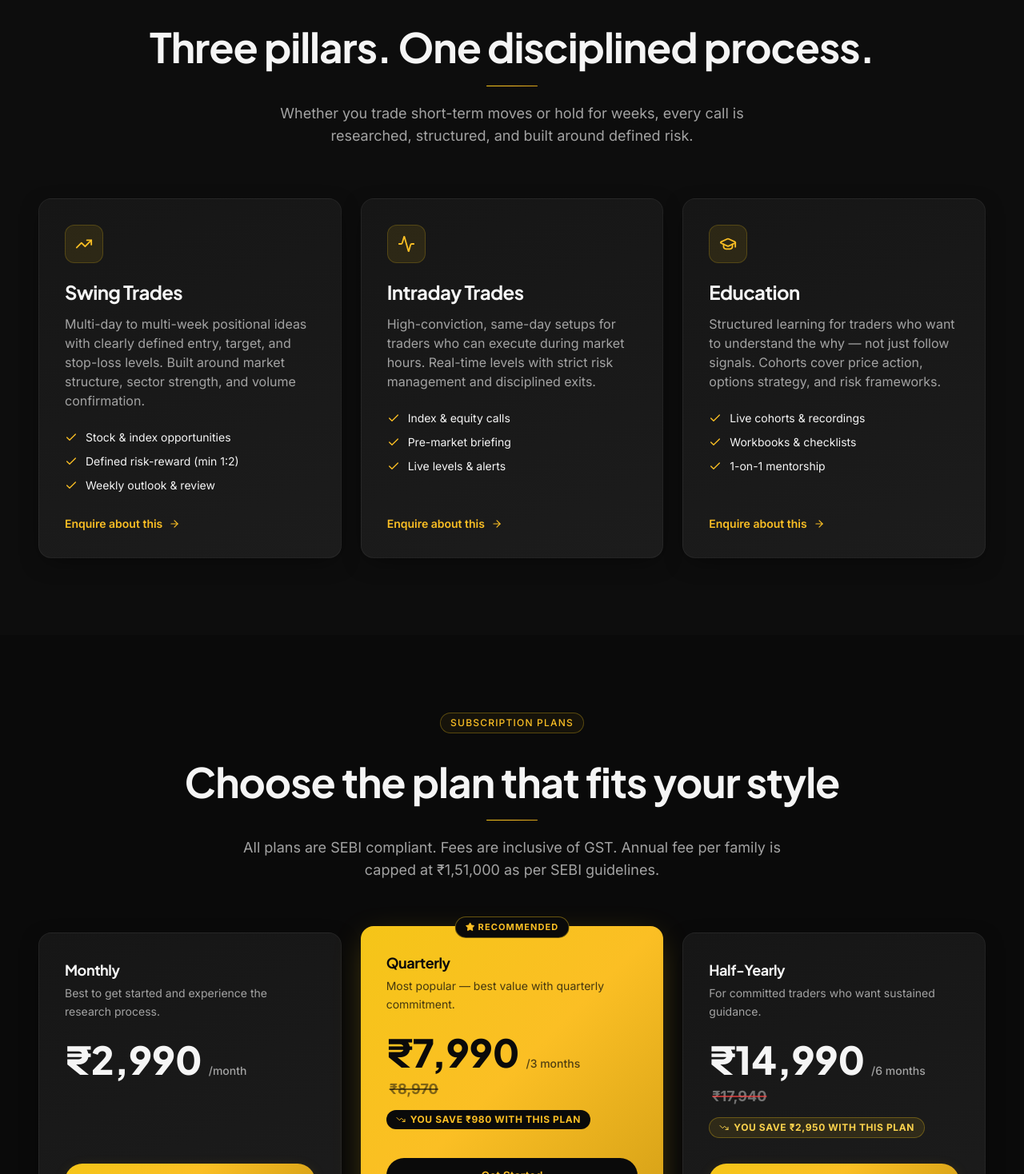
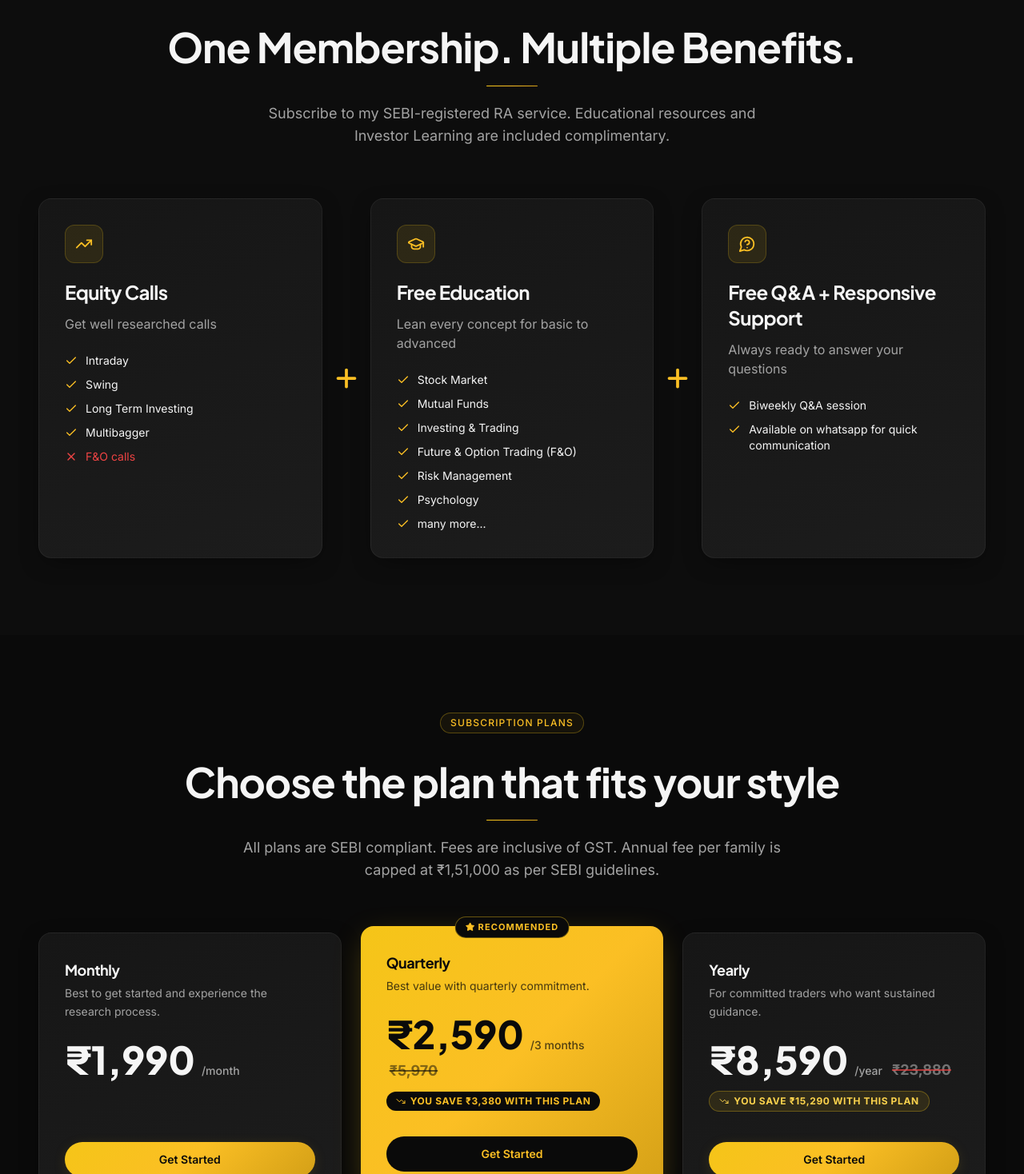
Before and after one commit to Kaustubh09/Akash-Portfolio, a React (Vite) app: page / in a window 1280 px wide. Shown: the part 862-2330 px from the top of the page at 80% size. Built offline with nearby package versions, Linux system fonts and the light colour scheme.

Commit message:
add further content

```diff
--- a/src/components/Services.jsx
+++ b/src/components/Services.jsx
@@ -1,13 +1,14 @@
+import { Fragment } from 'react';
 import { motion } from 'framer-motion';
-import { TrendingUp, Activity, GraduationCap, Check, ArrowRight } from 'lucide-react';
+import { TrendingUp, Activity, GraduationCap, MessageCircleQuestion, Check, X, Plus } from 'lucide-react';
 import SectionHeader from './ui/SectionHeader';
 import { services } from '../content/services';
 
 // Map content icon strings → lucide components. Add new mappings here when new
 // service items are introduced in content/services.js.
-const iconMap = { TrendingUp, Activity, GraduationCap };
+const iconMap = { TrendingUp, Activity, GraduationCap, MessageCircleQuestion };
 
-export default function Services({ onOpenContact }) {
+export default function Services() {
   return (
     <section id="services" className="section bg-bg-soft/40">
       <div className="section-inner">
@@ -17,17 +18,18 @@ export default function Services({ onOpenContact }) {
           subheading={services.subheading}
         />
 
-        <div className="grid md:grid-cols-2 lg:grid-cols-3 gap-6">
+        <div className="flex flex-col lg:flex-row items-stretch gap-4 lg:gap-2">
           {services.items.map((item, idx) => {
             const Icon = iconMap[item.icon] ?? TrendingUp;
+            const isLast = idx === services.items.length - 1;
             return (
+              <Fragment key={item.title}>
                 <motion.article
-                key={item.title}
                   initial={{ opacity: 0, y: 24 }}
                   whileInView={{ opacity: 1, y: 0 }}
                   viewport={{ once: true, margin: '-60px' }}
                   transition={{ duration: 0.5, delay: idx * 0.1 }}
-                className="card card-hover p-6 md:p-8 flex flex-col h-full"
+                  className="card card-hover p-6 md:p-8 flex flex-col flex-1"
                 >
                   <div className="inline-flex h-12 w-12 items-center justify-center rounded-xl bg-gold-500/10 text-gold-400 mb-5 border border-gold-500/20">
                     <Icon size={22} />
@@ -40,21 +42,32 @@ export default function Services({ onOpenContact }) {
                   </p>
 
                   <ul className="mt-6 space-y-2.5 flex-1">
-                  {item.features.map((f) => (
-                    <li key={f} className="flex items-start gap-2.5 text-sm text-ink">
+                    {item.features.map((f) => {
+                      const text = typeof f === 'string' ? f : f.text;
+                      const strike = typeof f === 'object' && f.strike;
+                      return (
+                        <li key={text} className="flex items-start gap-2.5 text-sm text-ink">
+                          {strike ? (
+                            <X size={16} className="mt-0.5 text-red-500 shrink-0" />
+                          ) : (
                             <Check size={16} className="mt-0.5 text-gold-400 shrink-0" />
-                      <span>{f}</span>
+                          )}
+                          <span className={strike ? 'text-red-500' : ''}>{text}</span>
                         </li>
-                  ))}
+                      );
+                    })}
                   </ul>
+                </motion.article>
 
-                <button
-                  onClick={onOpenContact}
-                  className="mt-7 inline-flex items-center gap-2 text-sm font-semibold text-gold-400 hover:text-gold-300 transition-colors"
+                {!isLast && (
+                  <div
+                    aria-hidden="true"
+                    className="flex items-center justify-center text-gold-400 lg:px-1 select-none"
                   >
-                  Enquire about this <ArrowRight size={14} />
-                </button>
-              </motion.article>
+                    <Plus size={36} strokeWidth={2.5} />
+                  </div>
+                )}
+              </Fragment>
             );
           })}
         </div>
--- a/src/content/faq.js
+++ b/src/content/faq.js
@@ -5,24 +5,32 @@ export const faq = {
   heading: '',
   items: [
     {
-      q: 'Are you SEBI registered?',
-      a: 'Yes. I am a SEBI Registered Research Analyst under registration number INH000027450, fully compliant with the SEBI (Research Analysts) Regulations, 2014.',
+      q: 'Do you offer Trading or Investing courses?',
+      a: 'My Research Analyst (RA) service is not a traditional coaching program. The primary objective of my service is to provide research-backed equity calls and market insights. However, I believe that financial knowledge should be accessible to everyone. To help clients understand market terminology, investment concepts, and the rationale behind my research, I conduct complimentary educational sessions and Q&A discussions.',
+    },
+    {
+      q: 'I don’t know anything about the stock market. How can your RA service help me?',
+      a: 'This service is designed for both beginners and experienced market participants. You will receive research-backed equity calls with clear entry, stop-loss, and target levels. In addition, through complimentary educational sessions, you will learn stock market concepts from basic to advanced levels and receive ongoing support to enhance your understanding of investing and trading.',
+    },
+    {
+      q: 'Do you cover F&O (Futures and Options) calls in your RA service?',
+      a: 'No. I do not provide F&O trading calls. However, I conduct complimentary educational sessions on F&O concepts, strategies, and risk management only for my subscribed clients.',
+    },
+    {
+      q: 'How will I receive equity calls and updates?',
+      a: 'After subscribing to my RA service, you will be added to a private WhatsApp group where all equity calls, research updates, and important communications will be shared in a timely manner.',
+    },
+    {
+      q: 'How do you handle client queries?',
+      a: 'I believe in direct communication. Clients can reach me on WhatsApp for their queries and also participate in complimentary Q&A sessions.',
+    },
+    {
+      q: 'Can you place trade?',
+      a: 'No. As a Research Analyst, I am not permitted to execute trades on your behalf. All execution is done by you through your own broker.',
     },
     {
       q: 'Do you guarantee returns?',
       a: 'No. SEBI strictly prohibits any form of guaranteed or assured returns. Every recommendation is based on research and disciplined risk management, but markets carry inherent risk.',
-    },
-    {
-      q: 'How will I receive the trade recommendations?',
-      a: 'Recommendations are delivered through a private Telegram channel and email, with clearly defined entry, stop-loss, and target levels.',
-    },
-    {
-      q: 'Can you place trades on my behalf?',
-      a: 'No. As a Research Analyst, I am not permitted to execute trades on your behalf. All execution is done by you through your own broker.',
-    },
-    {
-      q: 'What is the refund / fee-back policy?',
-      a: 'Fees are non-refundable in general. A fee-back assurance applies for 10/25/45 days on the 1-month/6-month/1-year plans respectively, subject to no recommendation being availed.',
     },
     {
       q: 'How do I raise a complaint?',
--- a/src/content/pricing.js
+++ b/src/content/pricing.js
@@ -16,7 +16,7 @@ export const pricing = {
   plans: [
     {
       name: 'Monthly',
-      price: '₹2,990',
+      price: '₹1,990',
       cadence: '/month',
       description: 'Best to get started and experience the research process.',
       features: [],
@@ -25,22 +25,22 @@ export const pricing = {
     },
     {
       name: 'Quarterly',
-      price: '₹7,990',
-      originalPrice: '₹8,970',
-      savings: 'You save ₹980 with this plan',
+      price: '₹2,590',
+      originalPrice: '₹5,970',
+      savings: 'You save ₹3,380 with this plan',
       cadence: '/3 months',
-      description: 'Most popular — best value with quarterly commitment.',
+      description: 'Best value with quarterly commitment.',
       features: [],
       cta: 'Get Started',
       highlighted: true,
       badge: 'Recommended',
     },
     {
-      name: 'Half-Yearly',
-      price: '₹14,990',
-      originalPrice: '₹17,940',
-      savings: 'You save ₹2,950 with this plan',
-      cadence: '/6 months',
+      name: 'Yearly',
+      price: '₹8,590',
+      originalPrice: '₹23,880',
+      savings: 'You save ₹15,290 with this plan',
+      cadence: '/year',
       description: 'For committed traders who want sustained guidance.',
       features: [],
       cta: 'Get Started',
--- a/src/content/services.js
+++ b/src/content/services.js
@@ -3,30 +3,36 @@
 
 export const services = {
   eyebrow: 'What I Offer',
-  heading: 'Three pillars. One disciplined process.',
+  heading: 'One Membership. Multiple Benefits.',
   subheading:
-    'Whether you trade short-term moves or hold for weeks, every call is researched, structured, and built around defined risk.',
+    'Subscribe to my SEBI-registered RA service. Educational resources and Investor Learning are included complimentary.',
   items: [
     {
       icon: 'TrendingUp',
-      title: 'Swing Trades',
+      title: 'Equity Calls',
       description:
-        'Multi-day to multi-week positional ideas with clearly defined entry, target, and stop-loss levels. Built around market structure, sector strength, and volume confirmation.',
-      features: ['Stock & index opportunities', 'Defined risk-reward (min 1:2)', 'Weekly outlook & review'],
-    },
-    {
-      icon: 'Activity',
-      title: 'Intraday Trades',
-      description:
-        'High-conviction, same-day setups for traders who can execute during market hours. Real-time levels with strict risk management and disciplined exits.',
-      features: ['Index & equity calls', 'Pre-market briefing', 'Live levels & alerts'],
+        'Get well researched calls',
+      features: [
+        'Intraday',
+        'Swing',
+        'Long Term Investing',
+        'Multibagger',
+        { text: 'F&O calls', strike: true },
+      ],
     },
     {
       icon: 'GraduationCap',
-      title: 'Education',
+      title: 'Free Education',
       description:
-        'Structured learning for traders who want to understand the why — not just follow signals. Cohorts cover price action, options strategy, and risk frameworks.',
-      features: ['Live cohorts & recordings', 'Workbooks & checklists', '1-on-1 mentorship'],
+        'Lean every concept for basic to advanced',
+      features: ['Stock Market', 'Mutual Funds', 'Investing & Trading', 'Future & Option Trading (F&O)', 'Risk Management', 'Psychology', 'many more...'],
+    },
+    {
+      icon: 'MessageCircleQuestion',
+      title: 'Free Q&A + Responsive Support',
+      description:
+        'Always ready to answer your questions',
+      features: ['Biweekly Q&A session ', 'Available on whatsapp for quick communication'],
     },
   ],
 };
```
Lines whose indentation alone changed are shown as unchanged.
